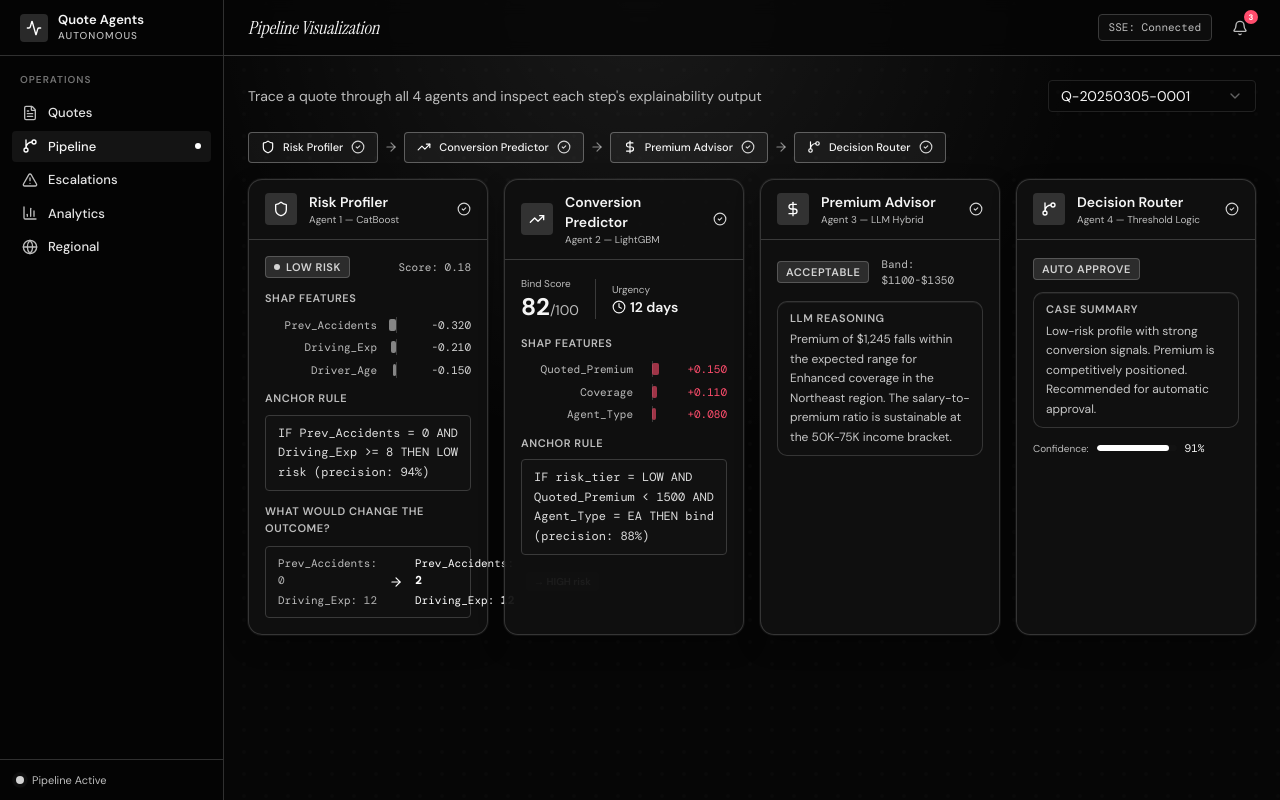
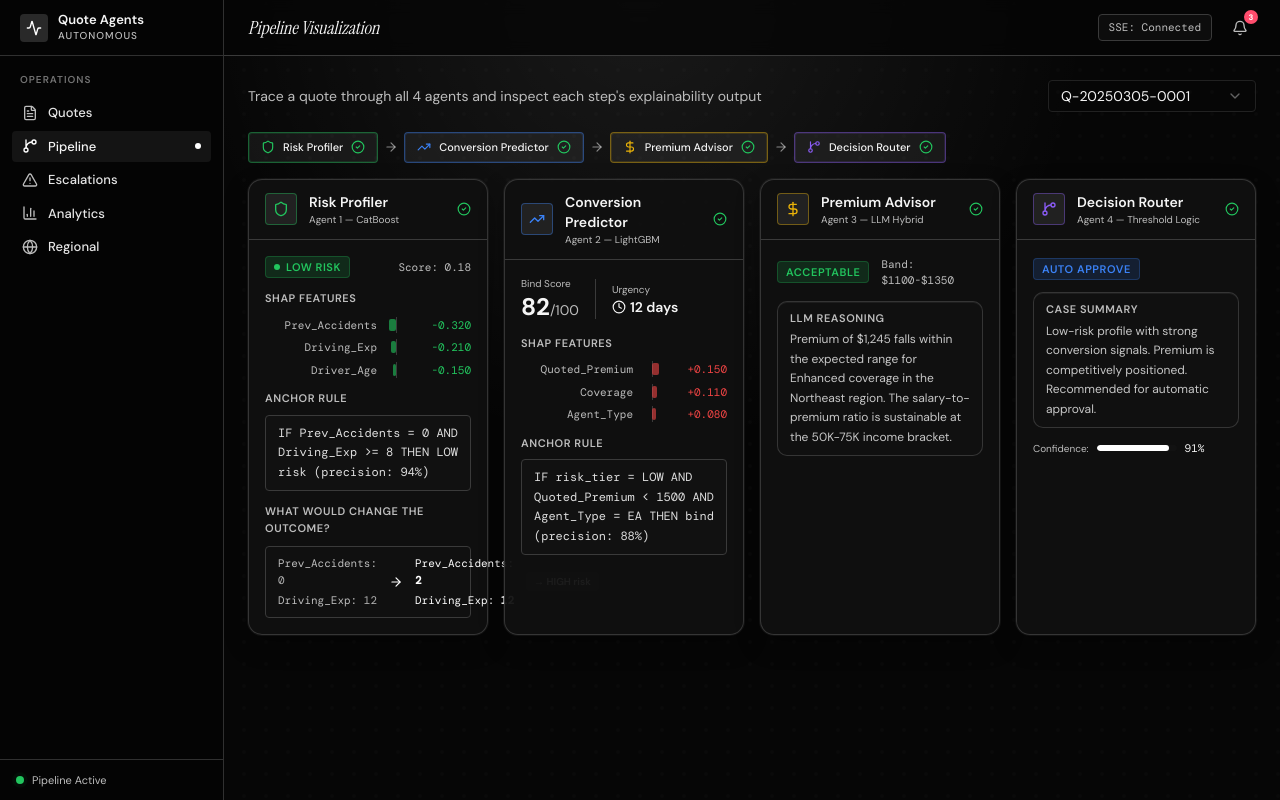
Before and after one commit to iamathulm/AI-DAY-T23-AUTONOMOUS-QUOTE-AGENTS, a Next.js app in the folder Frontend/: page /pipeline in a window 1280 px wide. Built offline with nearby package versions, Linux system fonts and the light colour scheme.

Commit message:
Color reset on rest of the pages

```diff
--- a/Frontend/src/app/globals.css
+++ b/Frontend/src/app/globals.css
@@ -102,16 +102,16 @@
   --sidebar-ring: #ffffff;
 
   /* ─── Semantic status tokens ─── */
-  --risk-low: #d4d4d4;
-  --risk-medium: #a3a3a3;
-  --risk-high: #ff4d6d;
+  --risk-low: #22c55e;
+  --risk-medium: #eab308;
+  --risk-high: #ef4444;
 
-  --decision-approve: #d4d4d4;
-  --decision-followup: #b48cff;
-  --decision-escalate: #ff4d6d;
+  --decision-approve: #3b82f6;
+  --decision-followup: #8b5cf6;
+  --decision-escalate: #ef4444;
 
-  --premium-acceptable: #d4d4d4;
-  --premium-blocker: #ff4d6d;
+  --premium-acceptable: #22c55e;
+  --premium-blocker: #ef4444;
 }
 
 @layer base {
--- a/Frontend/src/components/escalation/escalation-queue.tsx
+++ b/Frontend/src/components/escalation/escalation-queue.tsx
@@ -188,12 +188,16 @@ function EscalationCard({
           size="sm"
           variant="outline"
           onClick={() => onResolve(quote.quote_num)}
-          className="gap-1.5"
+          className="gap-1.5 border-emerald-500/40 bg-emerald-500/10 text-emerald-300 hover:bg-emerald-500/20"
         >
           <CheckCircle2 className="size-3.5" />
           Mark Resolved
         </Button>
-        <Button size="sm" variant="ghost" className="gap-1.5">
+        <Button
+          size="sm"
+          variant="ghost"
+          className="gap-1.5 border border-sky-500/35 bg-sky-500/10 text-sky-300 hover:bg-sky-500/20"
+        >
           <UserCheck className="size-3.5" />
           Assign Underwriter
         </Button>
--- a/Frontend/src/components/pipeline/pipeline-viewer.tsx
+++ b/Frontend/src/components/pipeline/pipeline-viewer.tsx
@@ -34,6 +34,12 @@ const STEPS: PipelineStepDef[] = [
   { id: "premium", name: "Premium Advisor", subtitle: "Agent 3 — LLM Hybrid", icon: DollarSign },
   { id: "router", name: "Decision Router", subtitle: "Agent 4 — Threshold Logic", icon: GitBranch },
 ];
+const STEP_ACCENT: Record<string, string> = {
+  risk: "#22C55E",
+  conversion: "#3B82F6",
+  premium: "#EAB308",
+  router: "#8B5CF6",
+};
 
 function StepStatusIcon({ status }: { status: StepStatus }) {
   switch (status) {
@@ -74,6 +80,7 @@ function StepCard({
 }) {
   const Icon = step.icon;
   const isActive = status === "complete" || status === "processing";
+  const accent = STEP_ACCENT[step.id] ?? "#3B82F6";
 
   return (
     <div
@@ -91,14 +98,16 @@ function StepCard({
         <div
           className={cn(
             "flex size-8 items-center justify-center rounded",
-            isActive ? "bg-primary/15" : "bg-muted/30"
+            isActive ? "bg-white/8" : "bg-muted/30"
           )}
+          style={isActive ? { boxShadow: `inset 0 0 0 1px ${accent}66` } : undefined}
         >
           <Icon
             className={cn(
               "size-4",
-              isActive ? "text-primary" : "text-muted-foreground/50"
+              isActive ? "text-foreground" : "text-muted-foreground/50"
             )}
+            style={isActive ? { color: accent } : undefined}
           />
         </div>
         <div className="flex-1">
@@ -224,23 +233,39 @@ export function PipelineViewer({ quote }: { quote: QuoteResult | null }) {
       <div className="flex items-center gap-0">
         {STEPS.map((step, i) => (
           <div key={step.id} className="flex items-center">
+            {(() => {
+              const accent = STEP_ACCENT[step.id] ?? "#3B82F6";
+              return (
             <div
               className={cn(
                 "flex items-center gap-2 rounded-md border px-3 py-1.5",
                 statuses[step.id] === "complete"
-                  ? "border-primary/30 bg-primary/5"
+                  ? "bg-white/6"
                   : statuses[step.id] === "skipped"
                     ? "border-border/50 bg-muted/20"
                     : "border-border/30 bg-transparent"
               )}
+              style={
+                statuses[step.id] === "complete"
+                  ? {
+                      borderColor: `${accent}70`,
+                      boxShadow: `inset 0 0 0 1px ${accent}22`,
+                    }
+                  : undefined
+              }
             >
               <step.icon
                 className={cn(
                   "size-3.5",
                   statuses[step.id] === "complete"
-                    ? "text-primary"
+                    ? "text-foreground"
                     : "text-muted-foreground/40"
                 )}
+                style={
+                  statuses[step.id] === "complete"
+                    ? { color: accent }
+                    : undefined
+                }
               />
               <span
                 className={cn(
@@ -254,6 +279,8 @@ export function PipelineViewer({ quote }: { quote: QuoteResult | null }) {
               </span>
               <StepStatusIcon status={statuses[step.id]} />
             </div>
+              );
+            })()}
             {i < STEPS.length - 1 && (
               <ArrowRight
                 className={cn(
--- a/Frontend/src/components/quote/quote-filters.tsx
+++ b/Frontend/src/components/quote/quote-filters.tsx
@@ -32,7 +32,7 @@ export function QuoteFilters({
         value={riskFilter}
         onValueChange={(v) => onRiskChange(v as RiskTier | "ALL")}
       >
-        <SelectTrigger size="sm" className="w-36">
+        <SelectTrigger size="sm" className="w-36 border-sky-500/35 bg-sky-500/10 text-sky-200">
           <SelectValue placeholder="Risk Tier" />
         </SelectTrigger>
         <SelectContent>
@@ -47,7 +47,7 @@ export function QuoteFilters({
         value={decisionFilter}
         onValueChange={(v) => onDecisionChange(v as Decision | "ALL")}
       >
-        <SelectTrigger size="sm" className="w-44">
+        <SelectTrigger size="sm" className="w-44 border-violet-500/35 bg-violet-500/10 text-violet-200">
           <SelectValue placeholder="Decision" />
         </SelectTrigger>
         <SelectContent>
@@ -59,7 +59,7 @@ export function QuoteFilters({
       </Select>
 
       <Select value={regionFilter} onValueChange={onRegionChange}>
-        <SelectTrigger size="sm" className="w-36">
+        <SelectTrigger size="sm" className="w-36 border-amber-500/35 bg-amber-500/10 text-amber-200">
           <SelectValue placeholder="Region" />
         </SelectTrigger>
         <SelectContent>
--- a/Frontend/src/components/quote/quote-table.tsx
+++ b/Frontend/src/components/quote/quote-table.tsx
@@ -29,10 +29,10 @@ function BindScoreBar({ score }: { score: number }) {
           className={cn(
             "h-full rounded-full transition-all",
             score >= 75
-              ? "bg-[var(--risk-low)]"
+              ? "bg-emerald-400"
               : score >= 40
-                ? "bg-[var(--risk-medium)]"
-                : "bg-[var(--risk-high)]"
+                ? "bg-yellow-400"
+                : "bg-red-500"
           )}
           style={{ width: `${score}%` }}
         />
@@ -208,8 +208,8 @@ export function QuoteTable({ quotes }: { quotes: QuoteResult[] }) {
                     className={cn(
                       "rounded px-1.5 py-0.5 text-[11px] font-semibold",
                       quote.agent_type === "EA"
-                        ? "bg-primary/10 text-primary"
-                        : "bg-[var(--decision-followup)]/10 text-[var(--decision-followup)]"
+                        ? "border border-emerald-500/35 bg-emerald-500/15 text-emerald-300"
+                        : "border border-violet-500/35 bg-violet-500/15 text-violet-300"
                     )}
                   >
                     {quote.agent_type}
--- a/Frontend/src/components/regional/regional-intelligence.tsx
+++ b/Frontend/src/components/regional/regional-intelligence.tsx
@@ -207,10 +207,14 @@ export function RegionalIntelligence() {
                     </span>
                   </TableCell>
                   <TableCell className="text-right font-mono text-xs text-primary">
-                    {r.ea_bind_rate}%
+                    <span className="rounded border border-sky-500/35 bg-sky-500/15 px-1.5 py-0.5 text-sky-300">
+                      {r.ea_bind_rate}%
+                    </span>
                   </TableCell>
                   <TableCell className="text-right font-mono text-xs text-[var(--decision-followup)]">
-                    {r.ia_bind_rate}%
+                    <span className="rounded border border-violet-500/35 bg-violet-500/15 px-1.5 py-0.5 text-violet-300">
+                      {r.ia_bind_rate}%
+                    </span>
                   </TableCell>
                   <TableCell className="text-right font-mono text-xs">
                     {r.avg_bind_score}
@@ -228,7 +232,7 @@ export function RegionalIntelligence() {
                     </span>
                   </TableCell>
                   <TableCell className="text-right">
-                    <span className="rounded bg-primary/10 px-1.5 py-0.5 font-mono text-[11px] font-semibold text-primary">
+                    <span className="rounded border border-amber-500/35 bg-amber-500/15 px-1.5 py-0.5 font-mono text-[11px] font-semibold text-amber-300">
                       {r.dynamic_threshold}
                     </span>
                   </TableCell>
```
